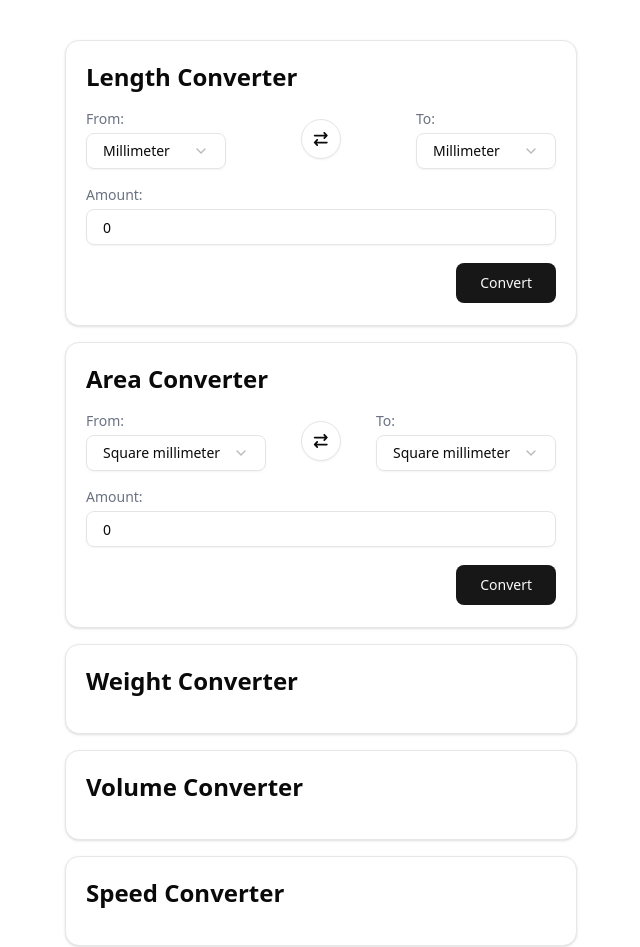
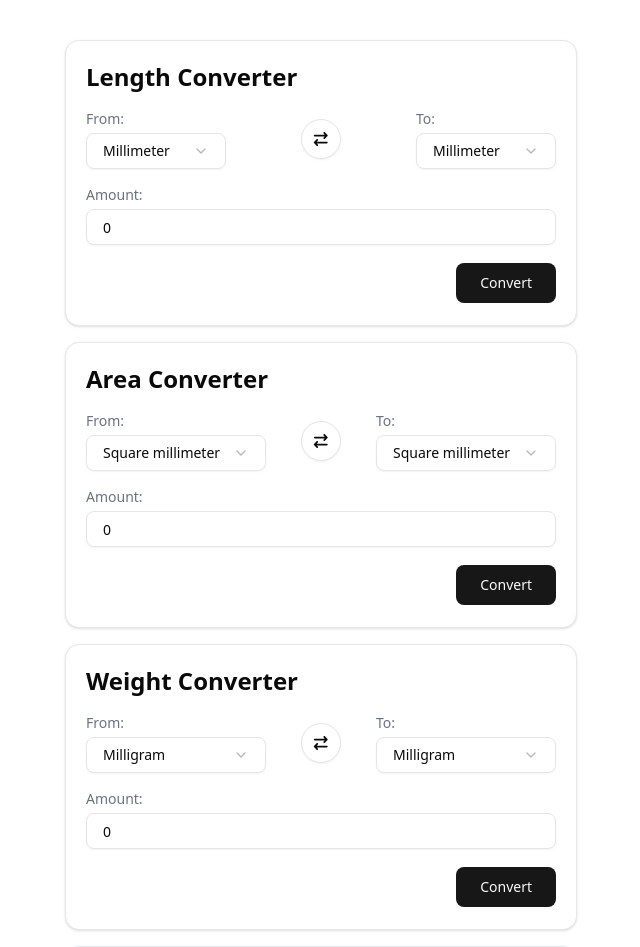
Before and after one commit to dominikw123/portfolio.unit-converter-app, a React (Vite) app: page / in a window 1280 px wide. Shown: the top 947 px of the page, without its empty margins (319-959 px from the left). Built offline with nearby package versions, Linux system fonts and the light colour scheme.

Commit message:
feature: weight converter logic

```diff
--- a/src/components/converters/WeightConverter.tsx
+++ b/src/components/converters/WeightConverter.tsx
@@ -1,9 +1,101 @@
 import ConverterWrapper from "@/components/ConverterWrapper";
+import { Select, SelectContent, SelectItem, SelectTrigger, SelectValue } from "@/components/ui/select";
+import { Input } from "@/components/ui/input";
+import { Label } from "@/components/ui/label";
+import { Button } from "@/components/ui/button";
+import { weightUnits, type Unit } from "@/lib/types";
+import { FontAwesomeIcon } from "@fortawesome/react-fontawesome";
+import { faArrowRightArrowLeft } from "@fortawesome/free-solid-svg-icons";
+import { useState } from "react";
 
 export default function WeightConverter() {
+  const [value, setValue] = useState<number>(0);
+  const [from, setFrom] = useState<Unit>(weightUnits[0]);
+  const [to, setTo] = useState<Unit>(weightUnits[0]);
+  const [result, setResult] = useState<number>(0);
+
+  const convert = (value: number, from: Unit, to: Unit) => {
+    const factors: Record<Unit["value"], number> = {
+      mg: 0.000001,
+      g: 0.001,
+      kg: 1,
+      t: 1000,
+      oz: 0.0283495,
+      lb: 0.453592
+    };
+
+    return value * (factors[from.value] / factors[to.value]);
+  };
+
+  const handleFromChange = (value: string) => {
+    setFrom(weightUnits.find((unit) => unit.value === value)!);
+    setResult(0);
+  };
+
+  const handleToChange = (value: string) => {
+    setTo(weightUnits.find((unit) => unit.value === value)!);
+    setResult(0);
+  };
+
+  const handleSwap = () => {
+    const temp = from;
+    setFrom(to);
+    setTo(temp);
+    setResult(0);
+  };
+
   return (
     <ConverterWrapper title="Weight Converter">
-      <div></div>
+      <div className="flex flex-col gap-4">
+        <div className="flex gap-2 items-center justify-between">
+          <div className="flex flex-col gap-1 min-w-[180px]">
+            <Label htmlFor="from" className="font-medium text-sm text-gray-500 w-full">From:</Label>
+            <Select name="from" value={from.value} onValueChange={handleFromChange}>
+              <SelectTrigger className="font-medium px-4 w-full">
+                <SelectValue placeholder="Select unit" />
+              </SelectTrigger>
+              <SelectContent>
+                {weightUnits.map((unit) => (
+                  <SelectItem key={unit.value} value={unit.value}>{unit.label}</SelectItem>
+                ))}
+              </SelectContent>
+            </Select>
+          </div>
+          <div>
+            <Button variant="outline" size="icon-lg" className="p-0 rounded-full" onClick={handleSwap}>
+              <FontAwesomeIcon icon={faArrowRightArrowLeft} />
+            </Button>
+          </div>
+          <div className="flex flex-col gap-1 min-w-[180px]">
+            <Label htmlFor="to" className="font-medium text-sm text-gray-500 w-full">To:</Label>
+            <Select name="to" value={to.value} onValueChange={handleToChange}>
+              <SelectTrigger className="font-medium px-4 w-full">
+                <SelectValue placeholder="Select unit" />
+              </SelectTrigger>
+              <SelectContent>
+                {weightUnits.map((unit) => (
+                  <SelectItem key={unit.value} value={unit.value}>{unit.label}</SelectItem>
+                ))}
+              </SelectContent>
+            </Select>
+          </div>
+        </div>
+        <div className="flex flex-col gap-1">
+          <Label htmlFor="amount" className="font-medium text-sm text-gray-500">Amount:</Label>
+          <Input name="amount" className="font-medium px-4" type="number" value={value} onChange={(e) => setValue(Number(e.target.value))} />
+        </div>
+        <div className="flex items-center justify-between gap-2 h-[44px]">
+          <div>
+            {(result > 0 && to.value !== from.value) && (
+              <>
+                <Label htmlFor="result" className="font-medium text-sm text-gray-500">Result:</Label>
+                <p id="result" className="font-medium text-green-600 text-md"> {result} {to.label} </p>
+              </>
+            )}
+          </div>
+          <Button size="lg" onClick={() => setResult(convert(value, from, to))}>Convert</Button>
+        </div>
+      </div>
     </ConverterWrapper>
   );
 }
--- a/src/lib/types.ts
+++ b/src/lib/types.ts
@@ -25,3 +25,12 @@ export const areaUnits: Unit[] = [
   { label: "Square yard", value: "yd2" },
   { label: "Acre", value: "ac" }
 ];
+
+export const weightUnits: Unit[] = [
+  { label: "Milligram", value: "mg" },
+  { label: "Gram", value: "g" },
+  { label: "Kilogram", value: "kg" },
+  { label: "Tonne", value: "t" },
+  { label: "Ounce", value: "oz" },
+  { label: "Pound", value: "lb" }
+];
```
